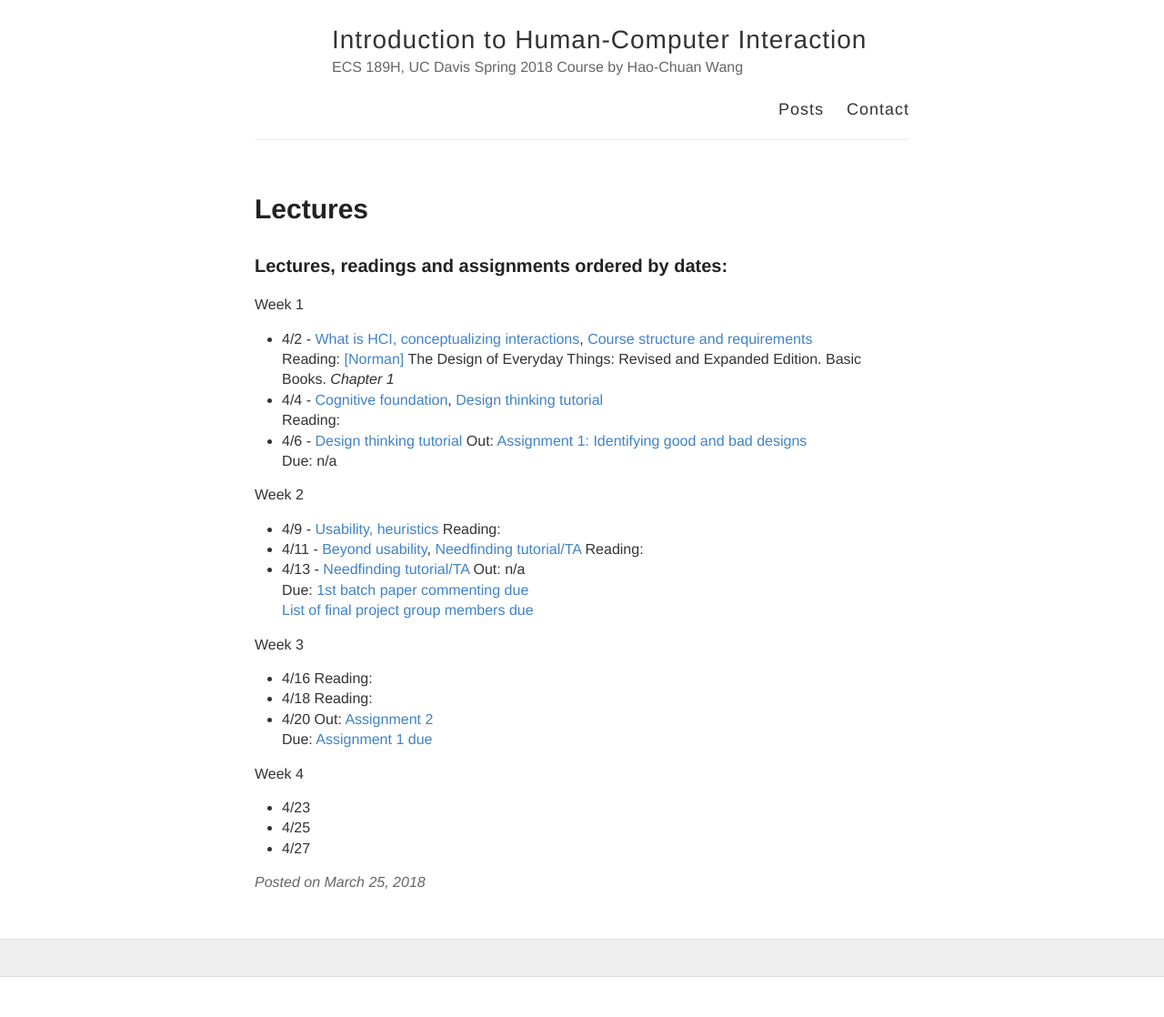
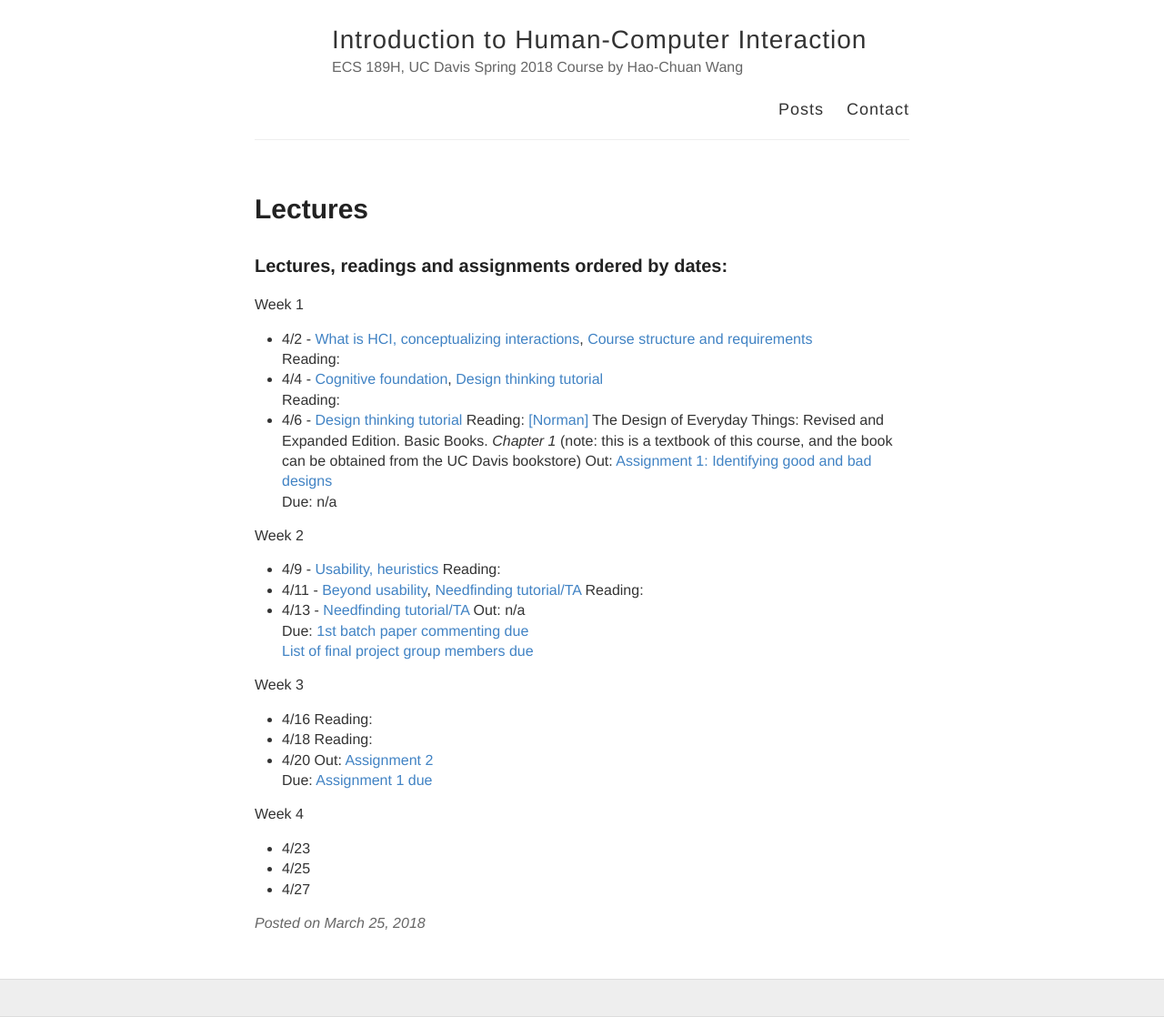
Before and after one commit to hciwang/hciwang.github.io, a Jekyll site: the page built from _posts/2018-3-25-lectures.md, in a window 1280 px wide. Shown: the whole page at 91% size. Built offline with Jekyll 4.4.1, drawn with Linux system fonts in a browser that asks for light colours; before the commit the page ends 1074 px from its top, so only the background shows below that.

Commit message:
Update 2018-3-25-lectures.md

```diff
--- a/_posts/2018-3-25-lectures.md
+++ b/_posts/2018-3-25-lectures.md
@@ -7,10 +7,11 @@ permalink: /lectures/
 ### Lectures, readings and assignments ordered by dates:
 Week 1
 - 4/2 - [What is HCI, conceptualizing interactions](), [Course structure and requirements]()
-Reading: [[Norman]]() The Design of Everyday Things: Revised and Expanded Edition. Basic Books. *Chapter 1*
+Reading:
 - 4/4 - [Cognitive foundation](), [Design thinking tutorial]()
 Reading:
 - 4/6 - [Design thinking tutorial]()
+Reading: [[Norman]](https://www.basicbooks.com/titles/don-norman/the-design-of-everyday-things/9780465050659/) The Design of Everyday Things: Revised and Expanded Edition. Basic Books. *Chapter 1* (note: this is a textbook of this course, and the book can be obtained from the UC Davis bookstore)
 Out: [Assignment 1: Identifying good and bad designs]()
 Due: n/a
 
```
